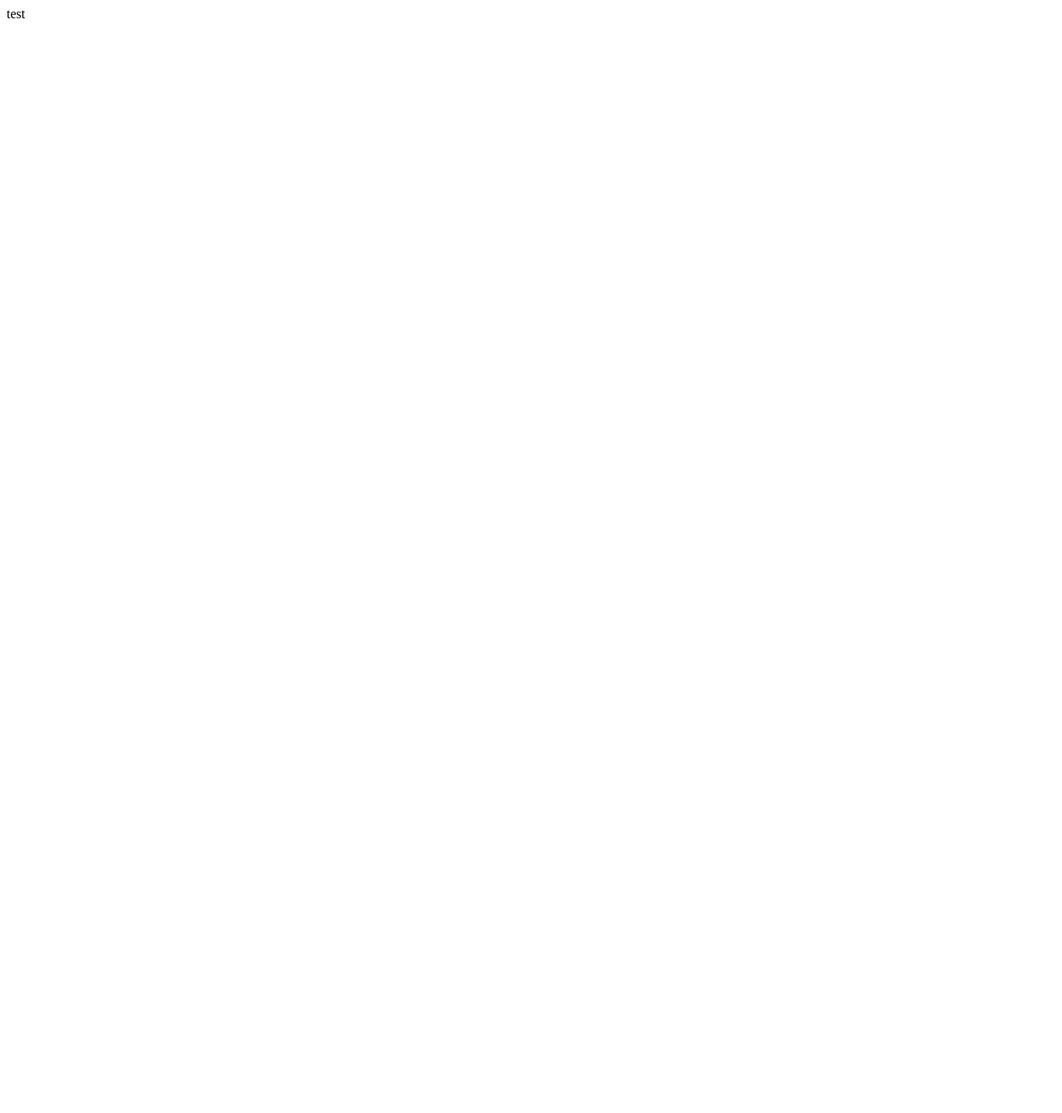
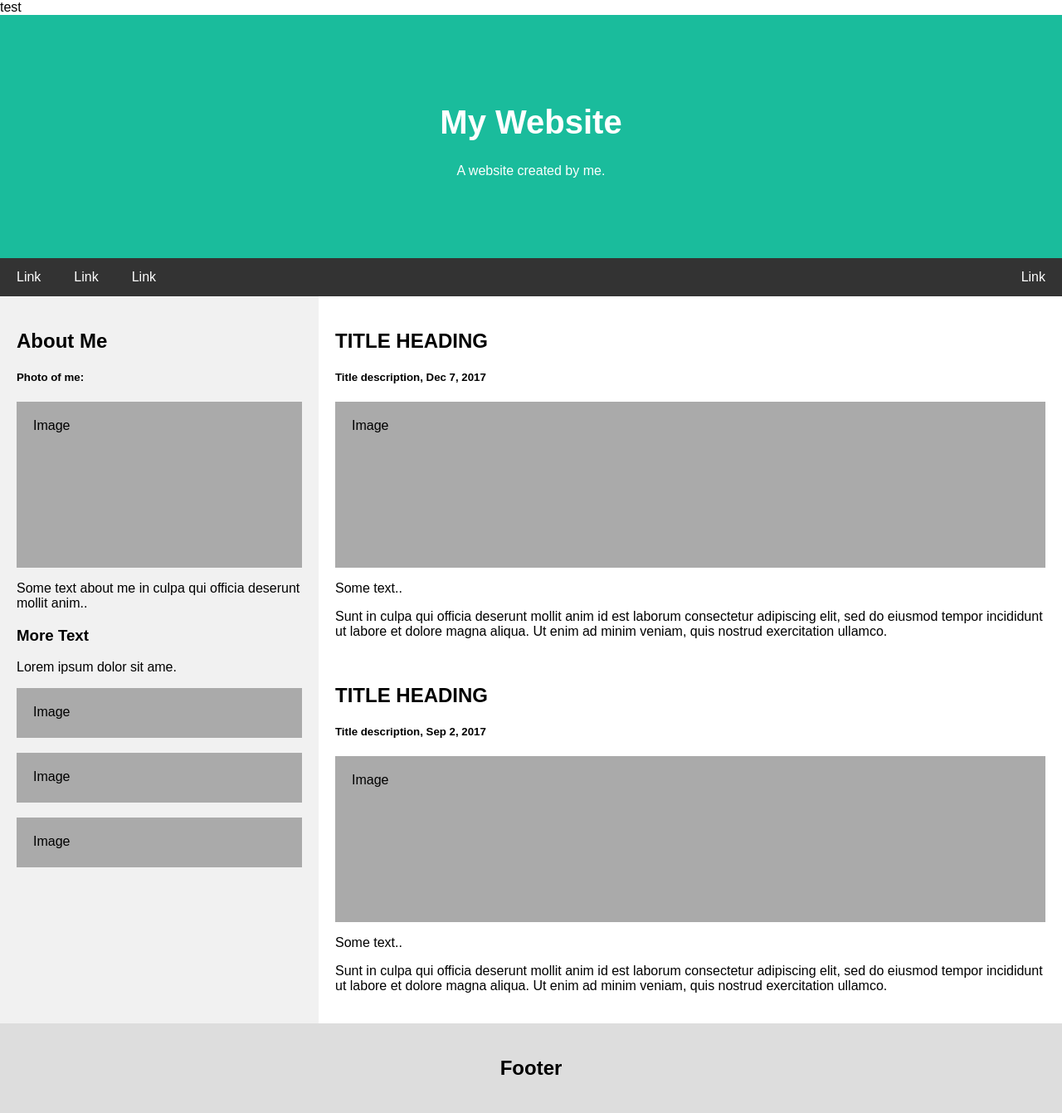
Before and after one commit to BRANDONHARRY/COMP2003_pirate_D, a PHP site: page / in a window 1280 px wide. Before the commit the page is almost empty. Shown: the whole page at 83% size. Before the commit the page ends 22 px from the top, so only its background shows below. Run offline with PHP 8.4, Linux system fonts and the light colour scheme.

Commit message:
php test website

```diff
--- a/Website/public/index.php
+++ b/Website/public/index.php
@@ -1,3 +1,160 @@
 <?php
 echo "test"
 ?>
+
+<head>
+    <title>Page Title</title>
+    <meta charset="UTF-8">
+    <meta name="viewport" content="width=device-width, initial-scale=1">
+    <style>
+        * {
+            box-sizing: border-box;
+        }
+
+        /* Style the body */
+        body {
+            font-family: Arial, Helvetica, sans-serif;
+            margin: 0;
+        }
+
+        /* Header/logo Title */
+        .header {
+            padding: 80px;
+            text-align: center;
+            background: #1abc9c;
+            color: white;
+        }
+
+        /* Increase the font size of the heading */
+        .header h1 {
+            font-size: 40px;
+        }
+
+        /* Style the top navigation bar */
+        .navbar {
+            overflow: hidden;
+            background-color: #333;
+        }
+
+        /* Style the navigation bar links */
+        .navbar a {
+            float: left;
+            display: block;
+            color: white;
+            text-align: center;
+            padding: 14px 20px;
+            text-decoration: none;
+        }
+
+        /* Right-aligned link */
+        .navbar a.right {
+            float: right;
+        }
+
+        /* Change color on hover */
+        .navbar a:hover {
+            background-color: #ddd;
+            color: black;
+        }
+
+        /* Column container */
+        .row {
+            display: -ms-flexbox; /* IE10 */
+            display: flex;
+            -ms-flex-wrap: wrap; /* IE10 */
+            flex-wrap: wrap;
+        }
+
+        /* Create two unequal columns that sits next to each other */
+        /* Sidebar/left column */
+        .side {
+            -ms-flex: 30%; /* IE10 */
+            flex: 30%;
+            background-color: #f1f1f1;
+            padding: 20px;
+        }
+
+        /* Main column */
+        .main {
+            -ms-flex: 70%; /* IE10 */
+            flex: 70%;
+            background-color: white;
+            padding: 20px;
+        }
+
+        /* Fake image, just for this example */
+        .fakeimg {
+            background-color: #aaa;
+            width: 100%;
+            padding: 20px;
+        }
+
+        /* Footer */
+        .footer {
+            padding: 20px;
+            text-align: center;
+            background: #ddd;
+        }
+
+        /* Responsive layout - when the screen is less than 700px wide, make the two columns stack on top of each other instead of next to each other */
+        @media screen and (max-width: 700px) {
+            .row {
+                flex-direction: column;
+            }
+        }
+
+        /* Responsive layout - when the screen is less than 400px wide, make the navigation links stack on top of each other instead of next to each other */
+        @media screen and (max-width: 400px) {
+            .navbar a {
+                float: none;
+                width: 100%;
+            }
+        }
+    </style>
+</head>
+<body>
+
+<div class="header">
+    <h1>My Website</h1>
+    <p>A website created by me.</p>
+</div>
+
+<div class="navbar">
+    <a href="#">Link</a>
+    <a href="#">Link</a>
+    <a href="#">Link</a>
+    <a href="#" class="right">Link</a>
+</div>
+
+<div class="row">
+    <div class="side">
+        <h2>About Me</h2>
+        <h5>Photo of me:</h5>
+        <div class="fakeimg" style="height:200px;">Image</div>
+        <p>Some text about me in culpa qui officia deserunt mollit anim..</p>
+        <h3>More Text</h3>
+        <p>Lorem ipsum dolor sit ame.</p>
+        <div class="fakeimg" style="height:60px;">Image</div><br>
+        <div class="fakeimg" style="height:60px;">Image</div><br>
+        <div class="fakeimg" style="height:60px;">Image</div>
+    </div>
+    <div class="main">
+        <h2>TITLE HEADING</h2>
+        <h5>Title description, Dec 7, 2017</h5>
+        <div class="fakeimg" style="height:200px;">Image</div>
+        <p>Some text..</p>
+        <p>Sunt in culpa qui officia deserunt mollit anim id est laborum consectetur adipiscing elit, sed do eiusmod tempor incididunt ut labore et dolore magna aliqua. Ut enim ad minim veniam, quis nostrud exercitation ullamco.</p>
+        <br>
+        <h2>TITLE HEADING</h2>
+        <h5>Title description, Sep 2, 2017</h5>
+        <div class="fakeimg" style="height:200px;">Image</div>
+        <p>Some text..</p>
+        <p>Sunt in culpa qui officia deserunt mollit anim id est laborum consectetur adipiscing elit, sed do eiusmod tempor incididunt ut labore et dolore magna aliqua. Ut enim ad minim veniam, quis nostrud exercitation ullamco.</p>
+    </div>
+</div>
+
+<div class="footer">
+    <h2>Footer</h2>
+</div>
+
+</body>
```
